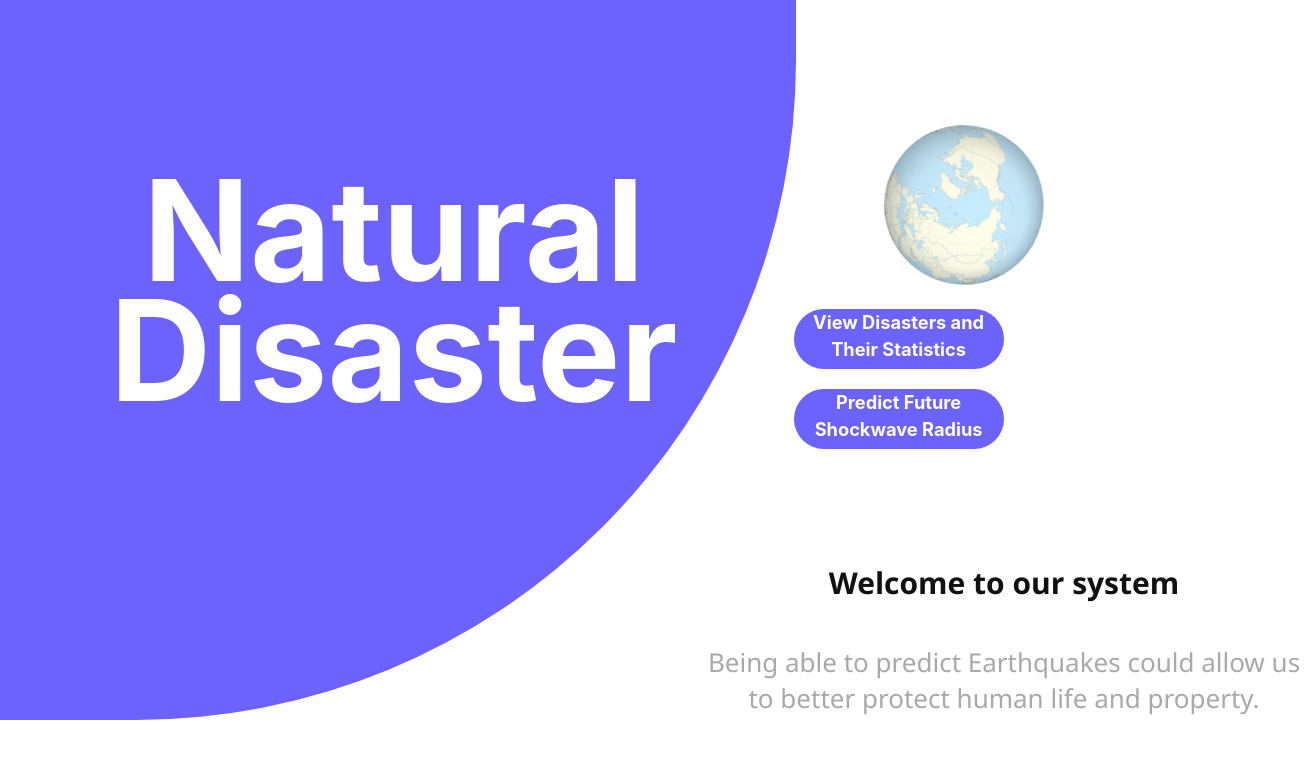
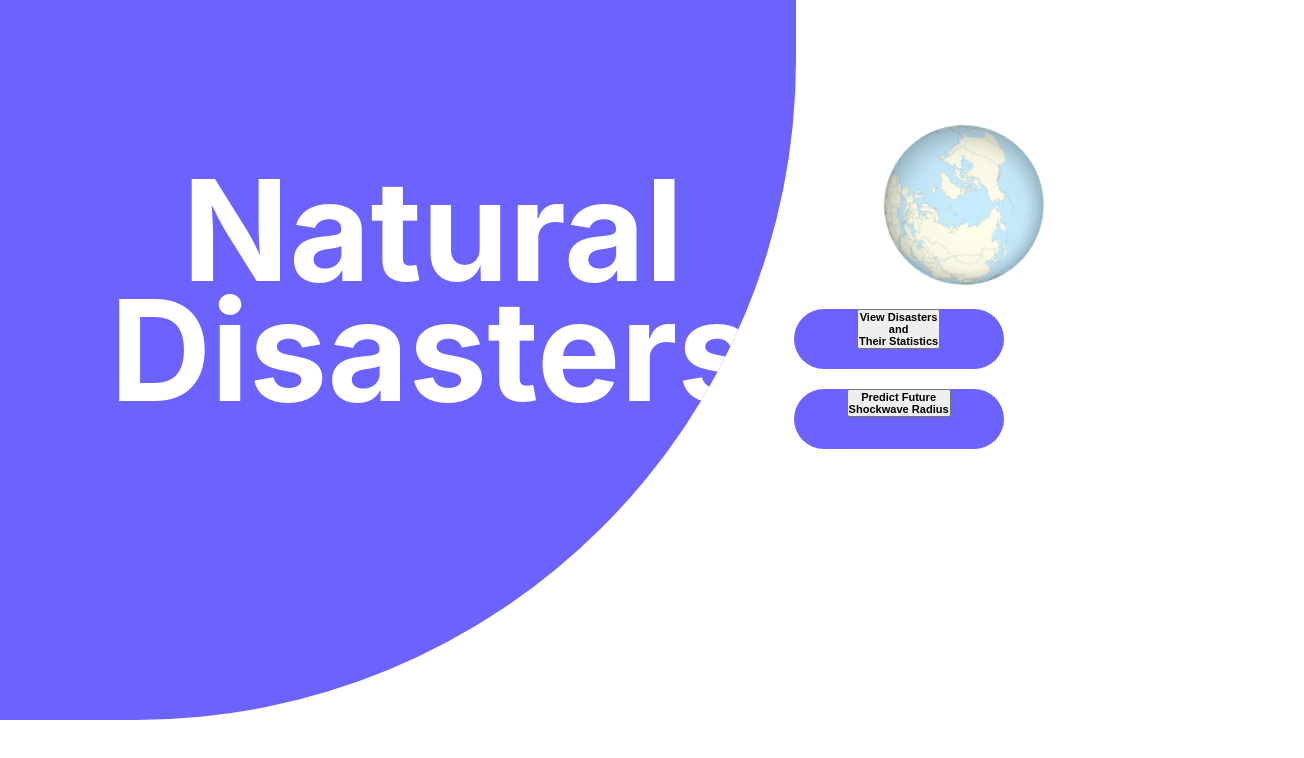
Before and after one commit to seifeldingamal/graduation-project-natural-disasters, a React (Create React App) app in the folder webapp/client/: page / in a window 1280 px wide. Shown: the top 758 px of the page, 1304 px wide, since content can reach past the window. Built offline with nearby package versions, Linux system fonts and the light colour scheme.

Commit message:
Update Home.js

```diff
--- a/webapp/client/src/views/Home.js
+++ b/webapp/client/src/views/Home.js
@@ -8,35 +8,38 @@ class Home extends Component {
         return (
             <div id='Body'>
                 <div id="Header">
-                    <div>
-                        <h1>Natural<br />Disaster</h1>
+                    <div id="content">
+                        <h1>Natural<br />Disasters</h1>
                     </div>
                 </div>
                 <div id="main3">
                     <div className='globe'>
                         <img src={logo} className="App-logo" alt="logo" />
                     </div>
-                        <Link
-                            to='/stats'
-                            className='button'
-                        ><h5>View Disasters and Their Statistics</h5></Link>
-                        <Link
-                            to='/predict'
-                            className='button'
-                        ><h5>Predict Future Shockwave Radius</h5></Link>
-                        <Link
-                            to='/analysis'
-                            className='button'
-                        ><h5>Analysis Process</h5></Link>
-                        <Link
-                            to='/usercheck'
-                            className='button'
-                        >UserCheck</Link>
-                </div>
-                <div id="Footer">
+                    <form action='/stats'className='button'>
+                        <button >
+                            <h5>View Disasters<br/>and<br/>Their Statistics</h5>
+                        </button>
+                    </form>
+                    <form action='/predict'className='button'>
+                        <button>
+                            <h5>Predict Future<br/>Shockwave Radius</h5>
+                        </button>
+                    </form>
+                    <form action='/analysis'className='button'>
+                        <button>
+                            <h5>Analysis<br/>Process</h5>
+                        </button>
+                    </form>
+                    <form action='/usercheck'className='button'>
+                        <button >
+                            UserCheck
+                        </button>
+                    </form>
+
                     <b>Welcome to our system</b>
                     <p>
-                    Being able to predict Earthquakes could allow us <br />                                                  to better protect human life and property.
+                    Being able to predict Earthquakes could allow us <br /> to better protect human life and property.
                     </p>
                 </div>
             </div>
```
